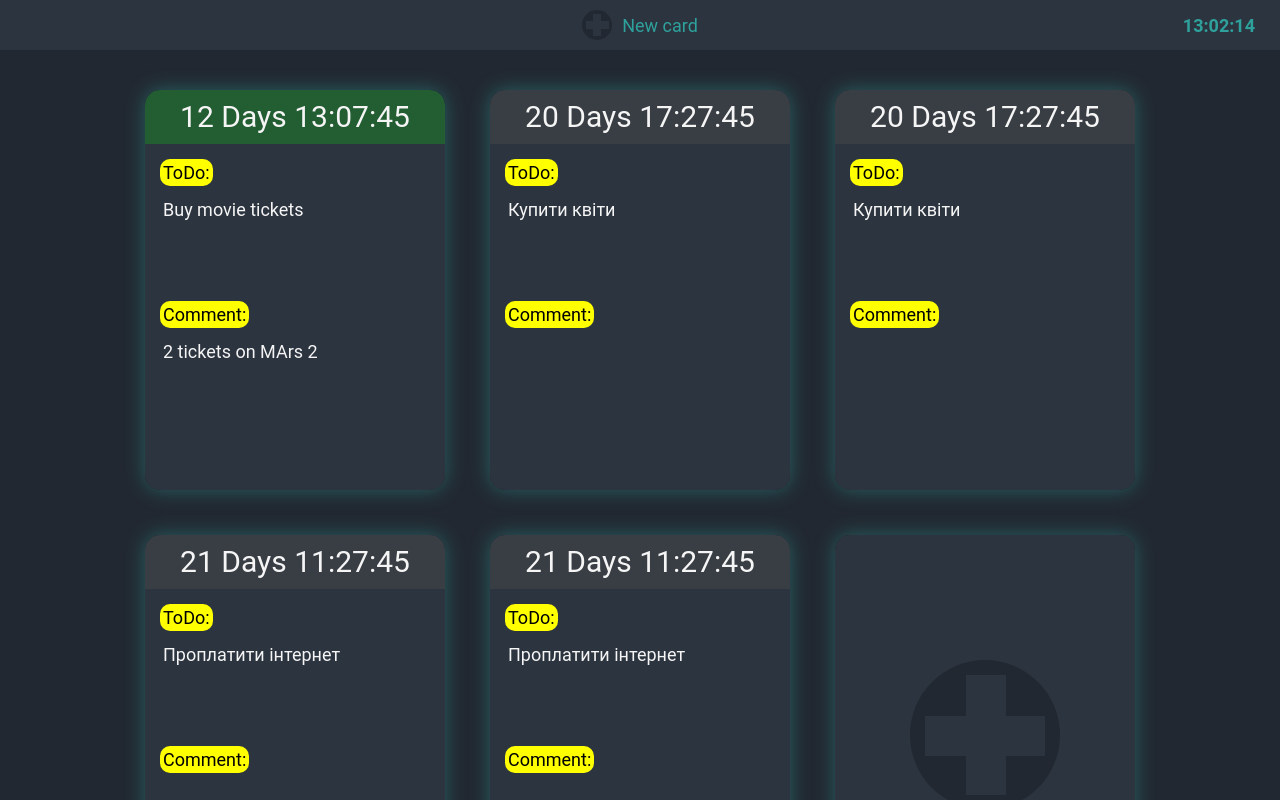
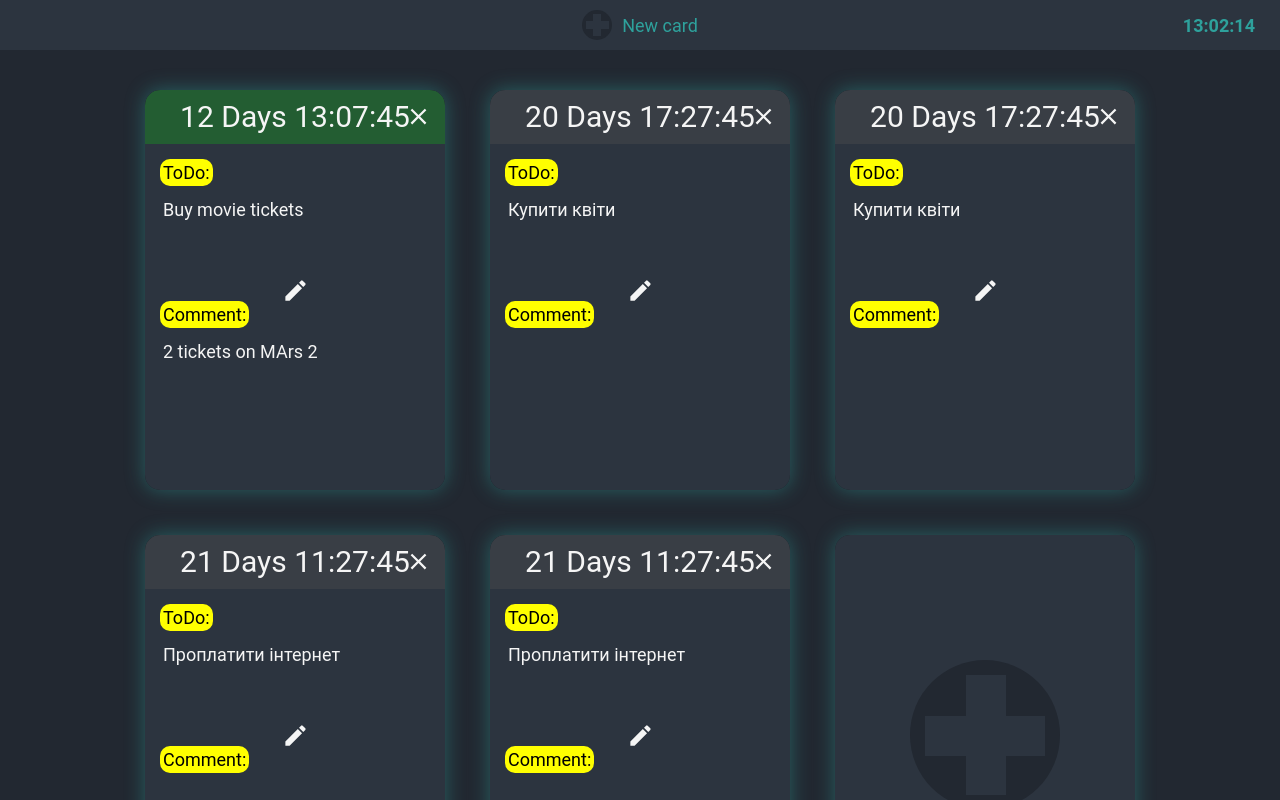
Before and after one commit to TonyNexis/ToDoBoardReactVite, a React (Vite) app: page / in a window 1280 px wide. Shown: the top 800 px of the page. Built offline with nearby package versions, Linux system fonts and the light colour scheme; no server answers.

Commit message:
some ui changes in cards

```diff
--- a/package.json
+++ b/package.json
@@ -10,7 +10,10 @@
     "preview": "vite preview"
   },
   "dependencies": {
-    "@mui/material": "^5.15.11",
+    "@emotion/react": "^11.11.4",
+    "@emotion/styled": "^11.11.5",
+    "@mui/icons-material": "^5.15.19",
+    "@mui/material": "^5.15.19",
     "@mui/x-date-pickers": "^6.19.5",
     "@reduxjs/toolkit": "^2.2.1",
     "axios": "^1.6.8",
--- a/src/components/Card/Card.jsx
+++ b/src/components/Card/Card.jsx
@@ -1,3 +1,6 @@
+import CloseIcon from '@mui/icons-material/Close';
+import IconButton from '@mui/material/IconButton'
+import EditIcon from '@mui/icons-material/Edit';
 import { useEffect, useState } from 'react'
 import styles from './Card.module.scss'
 
@@ -5,6 +8,7 @@ const Card = props => {
 	const { id, title, comment, status, date } = props
 
 	const [timeAlert, setTimeAlert] = useState(false)
+	const [editStatus, setEditStatus] = useState(false)
 
 	const calculateTimeLeft = () => {
 		const difference = +new Date(date) - +new Date()
@@ -59,7 +63,27 @@ const Card = props => {
 	}
 
 	return (
-		<div className={`${styles.card} ${timeAlert === true ? styles.cardAlert : ''}`} id={id}>
+		<div
+			className={`${styles.card} ${timeAlert === true ? styles.cardAlert : ''}`}
+			id={id}
+			onClick={() => setEditStatus(true)}
+		>
+			<IconButton
+				aria-label='close'
+				// onClick={}
+				size='medium'
+				className={styles.closeButton}
+			>
+				<CloseIcon fontSize='medium' />
+			</IconButton>
+			<IconButton
+				aria-label='close'
+				// onClick={}
+				size='large'
+				className={styles.editButton}
+			>
+				<EditIcon fontSize='medium' />
+			</IconButton>
 			<div
 				className={`${styles.timer} ${
 					status === 'Hot'
--- a/src/components/Card/Card.module.scss
+++ b/src/components/Card/Card.module.scss
@@ -6,6 +6,21 @@
 	flex-direction: column;
 
 	@include card;
+
+	.closeButton {
+		position: absolute;
+		right: 0;
+		top: 0;
+		margin: 5px;
+		color: whitesmoke;
+		z-index: 3 ;
+	}
+
+	.editButton{
+		position: absolute;
+		color: whitesmoke;
+		z-index: 3 ;
+	}
 
 	.timer {
 		color: whitesmoke;
```
Also changed, not shown: 1 other file (tests, documents, lock files or other folders). Lines whose indentation alone changed are shown as unchanged.
